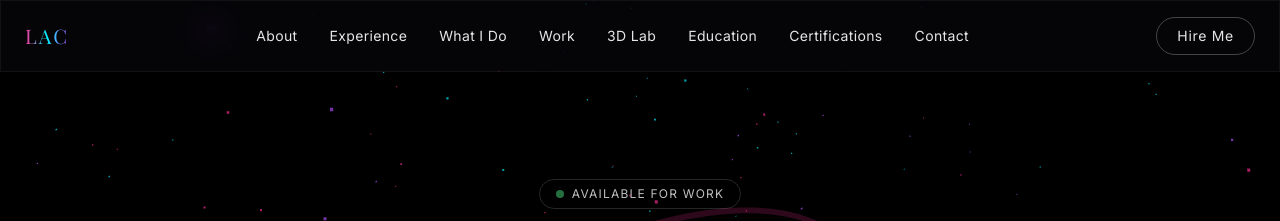
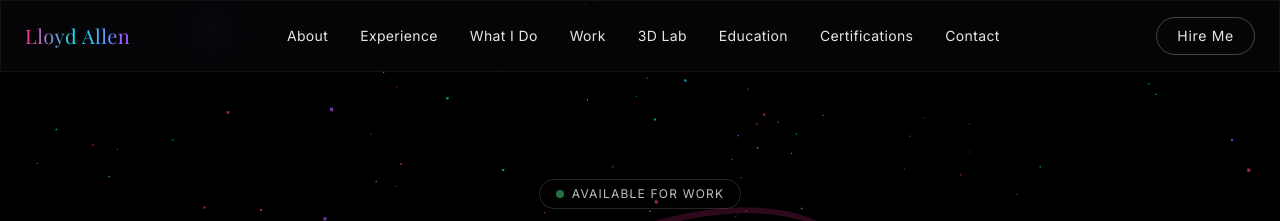
Before and after one commit to gotmilk766-gif/Lloyd-Portfolio, a plain HTML site: page index.html in a window 1280 px wide. Shown: the top 221 px of the page. Drawn offline with nearby package versions, Linux system fonts and the light colour scheme; no server answers; animation ran at ten frames a second.

Commit message:
Rebrand nav/footer monogram: LAC -> Lloyd Allen
Co-Authored-By: Claude Opus 4.8 <noreply@anthropic.com>

```diff
--- a/index.html
+++ b/index.html
@@ -173,7 +173,7 @@
   <div class="content">
     <nav class="fixed top-0 left-0 right-0 z-50 glass border-b border-white/5">
       <div class="max-w-7xl mx-auto px-6 py-4 flex items-center justify-between">
-        <a href="#home" class="serif text-xl tracking-widest neon-text">LAC</a>
+        <a href="#home" class="serif text-xl tracking-wide neon-text whitespace-nowrap">Lloyd Allen</a>
         <div class="hidden md:flex items-center gap-8 text-sm tracking-wide">
           <a href="#about" class="nav-link hover:text-white">About</a>
           <a href="#experience" class="nav-link hover:text-white">Experience</a>
@@ -665,7 +665,7 @@
       <div class="max-w-6xl mx-auto px-6">
         <div class="flex flex-col md:flex-row md:items-center md:justify-between gap-6">
           <div>
-            <a href="#home" class="serif text-2xl tracking-widest neon-text">LAC</a>
+            <a href="#home" class="serif text-2xl tracking-wide neon-text">Lloyd Allen</a>
             <p class="text-white/60 text-sm mt-2 max-w-sm">One versatile operator — dev &amp; automation, operations, chat &amp; growth, and 3D design.</p>
           </div>
           <div class="flex flex-wrap gap-x-6 gap-y-2 text-sm">
```
